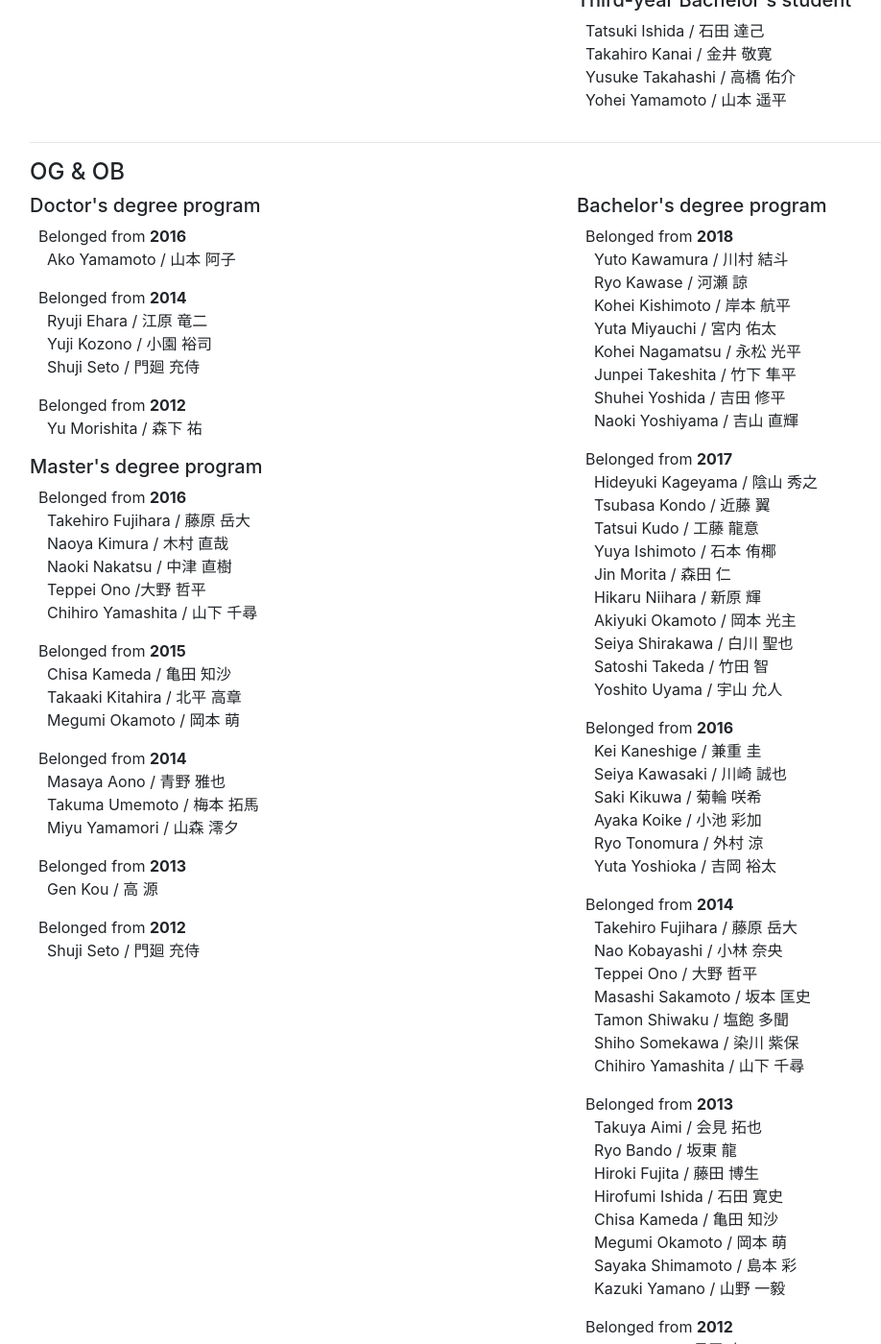
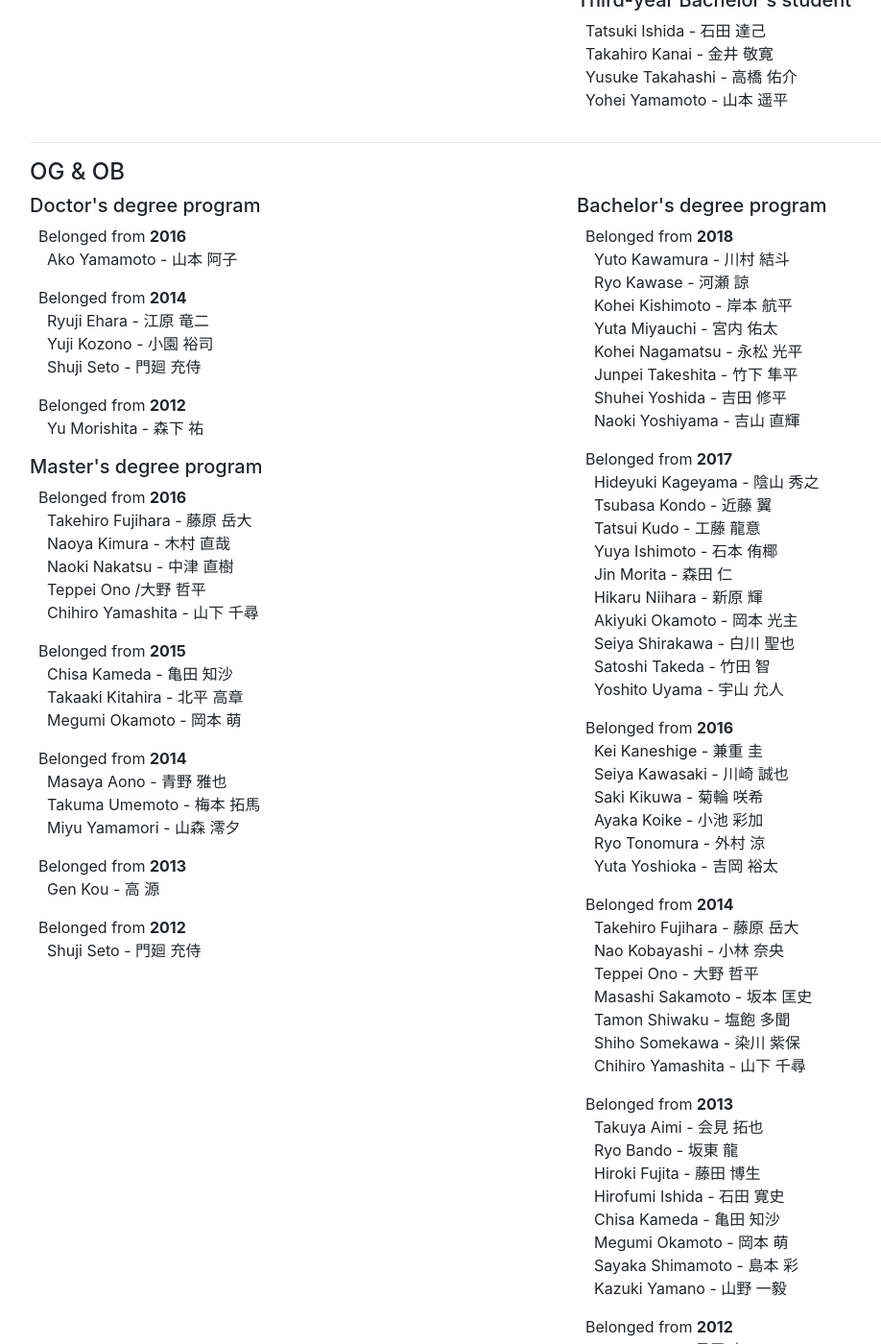
Before and after one commit to tkhslab/tkhslab.github.io, a Jekyll site: the page built from people.md, in a window 1280 px wide and 1400 px high, scrolled down 258 px. Shown: the whole window at 96% size, without its empty margins (54-972 px from the left). Built offline with Jekyll 4.4.1, drawn with Linux system fonts in a browser that asks for light colours; nearby versions of some CDN libraries; some of the changed text lies outside the part shown.

Commit message:
change dividing mark between en and jp

```diff
--- a/people.md
+++ b/people.md
@@ -5,26 +5,26 @@ title: People
 <div class="row">
 <div class="col-md">
 <h5>Professor</h5>
-<p>&nbsp; <a href="http://gakujo.kansai-u.ac.jp/profile/en/c53fced62cLbcE6128e0937de2+.html">Tomoyuki Takahashi</a> / <a href="http://gakujo.kansai-u.ac.jp/profile/ja/c53fced62cLbcE6128e0937de2+.html">高橋 智幸</a></p>
+<p>&nbsp; <a href="http://gakujo.kansai-u.ac.jp/profile/en/c53fced62cLbcE6128e0937de2+.html">Tomoyuki Takahashi</a> - <a href="http://gakujo.kansai-u.ac.jp/profile/ja/c53fced62cLbcE6128e0937de2+.html">高橋 智幸</a></p>
 
 <h5>Secretary</h5>
 <p>
-&nbsp; Michiyo Morii / 森井 道代
+&nbsp; Michiyo Morii - 森井 道代
 </p>
 </div>
 
 <div class="col-md">
 <h5>Third-year Doctor's student</h5>
-<p>&nbsp; Masaki Washida / 鷲田 正樹</p>
+<p>&nbsp; Masaki Washida - 鷲田 正樹</p>
 
 <h5>Second-year Master's student</h5>
-<p>&nbsp; Shuhei Yoshida / 吉田 修平</p>
+<p>&nbsp; Shuhei Yoshida - 吉田 修平</p>
 
 <h5>Third-year Bachelor's student</h5>
-<p>&nbsp; Tatsuki Ishida / 石田 達己<br>
-&nbsp; Takahiro Kanai / 金井 敬寛<br>
-&nbsp; Yusuke Takahashi / 高橋 佑介<br>
-&nbsp; Yohei Yamamoto / 山本 遥平</p>
+<p>&nbsp; Tatsuki Ishida - 石田 達己<br>
+&nbsp; Takahiro Kanai - 金井 敬寛<br>
+&nbsp; Yusuke Takahashi - 高橋 佑介<br>
+&nbsp; Yohei Yamamoto - 山本 遥平</p>
 
 </div>
 </div>
@@ -36,95 +36,95 @@ title: People
 <div class="col-md">
 <h5>Doctor's degree program</h5>
 <p>&nbsp; Belonged from <strong>2016</strong><br>
-&nbsp; &nbsp; Ako Yamamoto / 山本 阿子</p>
+&nbsp; &nbsp; Ako Yamamoto - 山本 阿子</p>
 
 <p>&nbsp; Belonged from <strong>2014</strong><br>
-&nbsp; &nbsp; Ryuji Ehara / 江原 竜二<br>
-&nbsp; &nbsp; Yuji Kozono / 小園 裕司<br>
-&nbsp; &nbsp; Shuji Seto / 門廻 充侍</p>
+&nbsp; &nbsp; Ryuji Ehara - 江原 竜二<br>
+&nbsp; &nbsp; Yuji Kozono - 小園 裕司<br>
+&nbsp; &nbsp; Shuji Seto - 門廻 充侍</p>
 
 <p>&nbsp; Belonged from <strong>2012</strong><br>
-&nbsp; &nbsp; Yu Morishita / 森下 祐</p>
+&nbsp; &nbsp; Yu Morishita - 森下 祐</p>
 
 <h5>Master's degree program</h5>
 <p>&nbsp; Belonged from <strong>2016</strong><br>
-&nbsp; &nbsp; Takehiro Fujihara / 藤原 岳大<br>
-&nbsp; &nbsp; Naoya Kimura / 木村 直哉<br>
-&nbsp; &nbsp; Naoki Nakatsu / 中津 直樹<br>
+&nbsp; &nbsp; Takehiro Fujihara - 藤原 岳大<br>
+&nbsp; &nbsp; Naoya Kimura - 木村 直哉<br>
+&nbsp; &nbsp; Naoki Nakatsu - 中津 直樹<br>
 &nbsp; &nbsp; Teppei Ono /大野 哲平<br>
-&nbsp; &nbsp; Chihiro Yamashita / 山下 千尋</p>
+&nbsp; &nbsp; Chihiro Yamashita - 山下 千尋</p>
 
 <p>&nbsp; Belonged from <strong>2015</strong><br>
-&nbsp; &nbsp; Chisa Kameda / 亀田 知沙<br>
-&nbsp; &nbsp; Takaaki Kitahira / 北平 高章<br>
-&nbsp; &nbsp; Megumi Okamoto / 岡本 萌</p>
+&nbsp; &nbsp; Chisa Kameda - 亀田 知沙<br>
+&nbsp; &nbsp; Takaaki Kitahira - 北平 高章<br>
+&nbsp; &nbsp; Megumi Okamoto - 岡本 萌</p>
 
 <p>&nbsp; Belonged from <strong>2014</strong><br>
-&nbsp; &nbsp; Masaya Aono / 青野 雅也<br>
-&nbsp; &nbsp; Takuma Umemoto / 梅本 拓馬<br>
-&nbsp; &nbsp; Miyu Yamamori / 山森 澪夕</p>
+&nbsp; &nbsp; Masaya Aono - 青野 雅也<br>
+&nbsp; &nbsp; Takuma Umemoto - 梅本 拓馬<br>
+&nbsp; &nbsp; Miyu Yamamori - 山森 澪夕</p>
 
 <p>&nbsp; Belonged from <strong>2013</strong><br>
-&nbsp; &nbsp; Gen Kou / 高 源</p>
+&nbsp; &nbsp; Gen Kou - 高 源</p>
 
 <p>&nbsp; Belonged from <strong>2012</strong><br>
-&nbsp; &nbsp; Shuji Seto / 門廻 充侍</p>
+&nbsp; &nbsp; Shuji Seto - 門廻 充侍</p>
 </div>
 <div class="col-md">
 
 <h5>Bachelor's degree program</h5>
 <p>&nbsp; Belonged from <strong>2018</strong><br>
-&nbsp; &nbsp; Yuto Kawamura / 川村 結斗<br>
-&nbsp; &nbsp; Ryo Kawase / 河瀬 諒<br>
-&nbsp; &nbsp; Kohei Kishimoto / 岸本 航平<br>
-&nbsp; &nbsp; Yuta Miyauchi / 宮内 佑太<br>
-&nbsp; &nbsp; Kohei Nagamatsu / 永松 光平<br>
-&nbsp; &nbsp; Junpei Takeshita / 竹下 隼平<br>
-&nbsp; &nbsp; Shuhei Yoshida / 吉田 修平<br>
-&nbsp; &nbsp; Naoki Yoshiyama / 吉山 直輝</p>
+&nbsp; &nbsp; Yuto Kawamura - 川村 結斗<br>
+&nbsp; &nbsp; Ryo Kawase - 河瀬 諒<br>
+&nbsp; &nbsp; Kohei Kishimoto - 岸本 航平<br>
+&nbsp; &nbsp; Yuta Miyauchi - 宮内 佑太<br>
+&nbsp; &nbsp; Kohei Nagamatsu - 永松 光平<br>
+&nbsp; &nbsp; Junpei Takeshita - 竹下 隼平<br>
+&nbsp; &nbsp; Shuhei Yoshida - 吉田 修平<br>
+&nbsp; &nbsp; Naoki Yoshiyama - 吉山 直輝</p>
 
 <p>&nbsp; Belonged from <strong>2017</strong><br>
-&nbsp; &nbsp; Hideyuki Kageyama / 陰山 秀之<br>
-&nbsp; &nbsp; Tsubasa Kondo / 近藤 翼<br>
-&nbsp; &nbsp; Tatsui Kudo / 工藤 龍意<br>
-&nbsp; &nbsp; Yuya Ishimoto / 石本 侑椰<br>
-&nbsp; &nbsp; Jin Morita / 森田 仁<br>
-&nbsp; &nbsp; Hikaru Niihara / 新原 輝<br>
-&nbsp; &nbsp; Akiyuki Okamoto / 岡本 光主<br>
-&nbsp; &nbsp; Seiya Shirakawa / 白川 聖也<br>
-&nbsp; &nbsp; Satoshi Takeda / 竹田 智<br>
-&nbsp; &nbsp; Yoshito Uyama / 宇山 允人</p>
+&nbsp; &nbsp; Hideyuki Kageyama - 陰山 秀之<br>
+&nbsp; &nbsp; Tsubasa Kondo - 近藤 翼<br>
+&nbsp; &nbsp; Tatsui Kudo - 工藤 龍意<br>
+&nbsp; &nbsp; Yuya Ishimoto - 石本 侑椰<br>
+&nbsp; &nbsp; Jin Morita - 森田 仁<br>
+&nbsp; &nbsp; Hikaru Niihara - 新原 輝<br>
+&nbsp; &nbsp; Akiyuki Okamoto - 岡本 光主<br>
+&nbsp; &nbsp; Seiya Shirakawa - 白川 聖也<br>
+&nbsp; &nbsp; Satoshi Takeda - 竹田 智<br>
+&nbsp; &nbsp; Yoshito Uyama - 宇山 允人</p>
 
 <p>&nbsp; Belonged from <strong>2016</strong><br>
-&nbsp; &nbsp; Kei Kaneshige / 兼重 圭<br>
-&nbsp; &nbsp; Seiya Kawasaki / 川崎 誠也<br>
-&nbsp; &nbsp; Saki Kikuwa / 菊輪 咲希<br>
-&nbsp; &nbsp; Ayaka Koike / 小池 彩加<br>
-&nbsp; &nbsp; Ryo Tonomura / 外村 涼<br>
-&nbsp; &nbsp; Yuta Yoshioka / 吉岡 裕太</p>
+&nbsp; &nbsp; Kei Kaneshige - 兼重 圭<br>
+&nbsp; &nbsp; Seiya Kawasaki - 川崎 誠也<br>
+&nbsp; &nbsp; Saki Kikuwa - 菊輪 咲希<br>
+&nbsp; &nbsp; Ayaka Koike - 小池 彩加<br>
+&nbsp; &nbsp; Ryo Tonomura - 外村 涼<br>
+&nbsp; &nbsp; Yuta Yoshioka - 吉岡 裕太</p>
 
 <p>&nbsp; Belonged from <strong>2014</strong><br>
-&nbsp; &nbsp; Takehiro Fujihara / 藤原 岳大<br>
-&nbsp; &nbsp; Nao Kobayashi / 小林 奈央<br>
-&nbsp; &nbsp; Teppei Ono / 大野 哲平<br>
-&nbsp; &nbsp; Masashi Sakamoto / 坂本 匡史<br>
-&nbsp; &nbsp; Tamon Shiwaku / 塩飽 多聞<br>
-&nbsp; &nbsp; Shiho Somekawa / 染川 紫保<br>
-&nbsp; &nbsp; Chihiro Yamashita / 山下 千尋</p>
+&nbsp; &nbsp; Takehiro Fujihara - 藤原 岳大<br>
+&nbsp; &nbsp; Nao Kobayashi - 小林 奈央<br>
+&nbsp; &nbsp; Teppei Ono - 大野 哲平<br>
+&nbsp; &nbsp; Masashi Sakamoto - 坂本 匡史<br>
+&nbsp; &nbsp; Tamon Shiwaku - 塩飽 多聞<br>
+&nbsp; &nbsp; Shiho Somekawa - 染川 紫保<br>
+&nbsp; &nbsp; Chihiro Yamashita - 山下 千尋</p>
 
 <p>&nbsp; Belonged from <strong>2013</strong><br>
-&nbsp; &nbsp; Takuya Aimi / 会見 拓也<br>
-&nbsp; &nbsp; Ryo Bando / 坂東 龍<br>
-&nbsp; &nbsp; Hiroki Fujita / 藤田 博生<br>
-&nbsp; &nbsp; Hirofumi Ishida / 石田 寛史<br>
-&nbsp; &nbsp; Chisa Kameda / 亀田 知沙<br>
-&nbsp; &nbsp; Megumi Okamoto / 岡本 萌<br>
-&nbsp; &nbsp; Sayaka Shimamoto / 島本 彩<br>
-&nbsp; &nbsp; Kazuki Yamano / 山野 一毅</p>
+&nbsp; &nbsp; Takuya Aimi - 会見 拓也<br>
+&nbsp; &nbsp; Ryo Bando - 坂東 龍<br>
+&nbsp; &nbsp; Hiroki Fujita - 藤田 博生<br>
+&nbsp; &nbsp; Hirofumi Ishida - 石田 寛史<br>
+&nbsp; &nbsp; Chisa Kameda - 亀田 知沙<br>
+&nbsp; &nbsp; Megumi Okamoto - 岡本 萌<br>
+&nbsp; &nbsp; Sayaka Shimamoto - 島本 彩<br>
+&nbsp; &nbsp; Kazuki Yamano - 山野 一毅</p>
 
 <p>&nbsp; Belonged from <strong>2012</strong><br>
-&nbsp; &nbsp; Toru Nagao / 長尾 亨<br>
-&nbsp; &nbsp; Takuma Umemoto / 梅本 拓馬<br>
-&nbsp; &nbsp; Miyu Yamamori / 山森 澪夕</p>
+&nbsp; &nbsp; Toru Nagao - 長尾 亨<br>
+&nbsp; &nbsp; Takuma Umemoto - 梅本 拓馬<br>
+&nbsp; &nbsp; Miyu Yamamori - 山森 澪夕</p>
 </div>
 </div>
```
Also changed, not shown: link.md (+2 -3 lines), research.md (+8 -8 lines).
